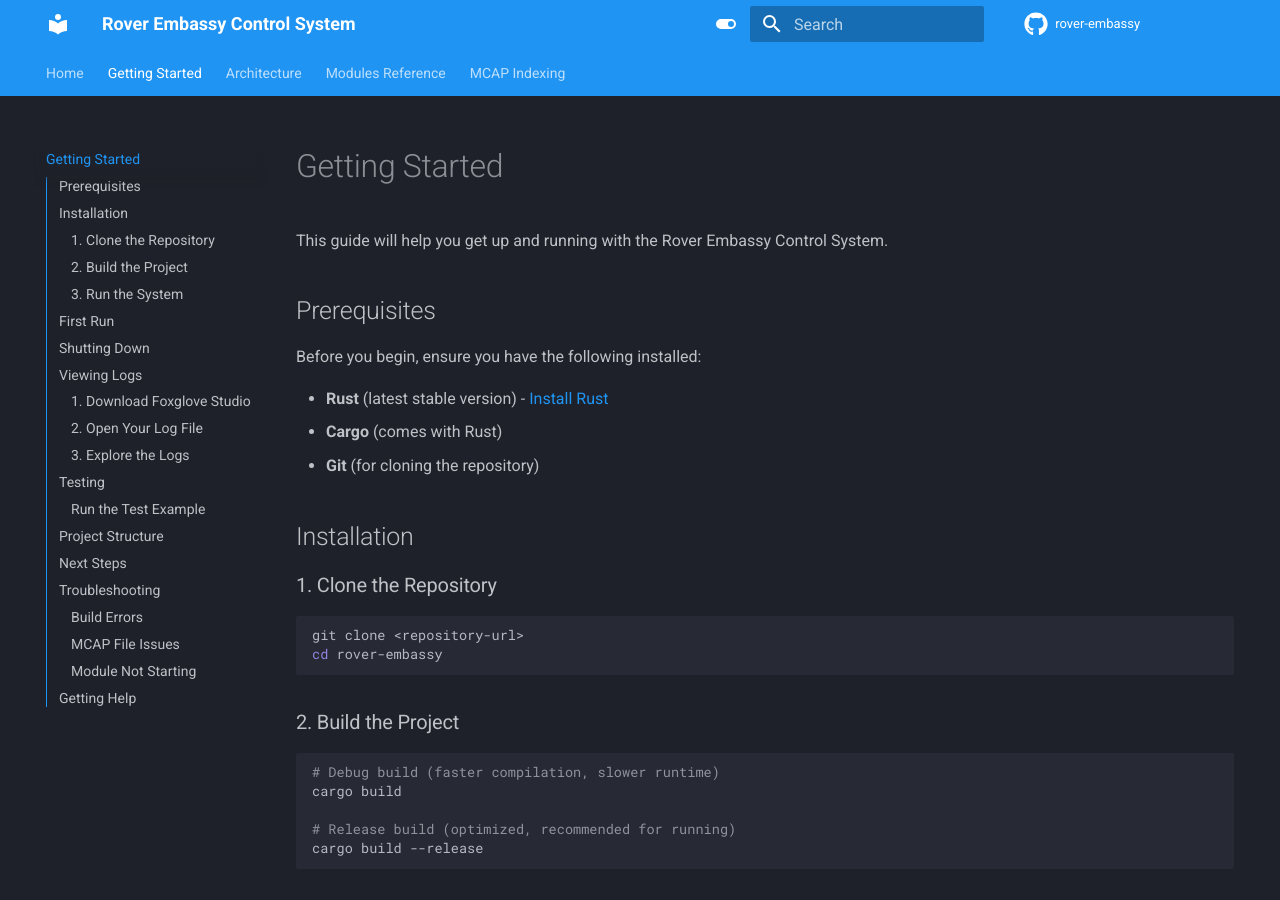
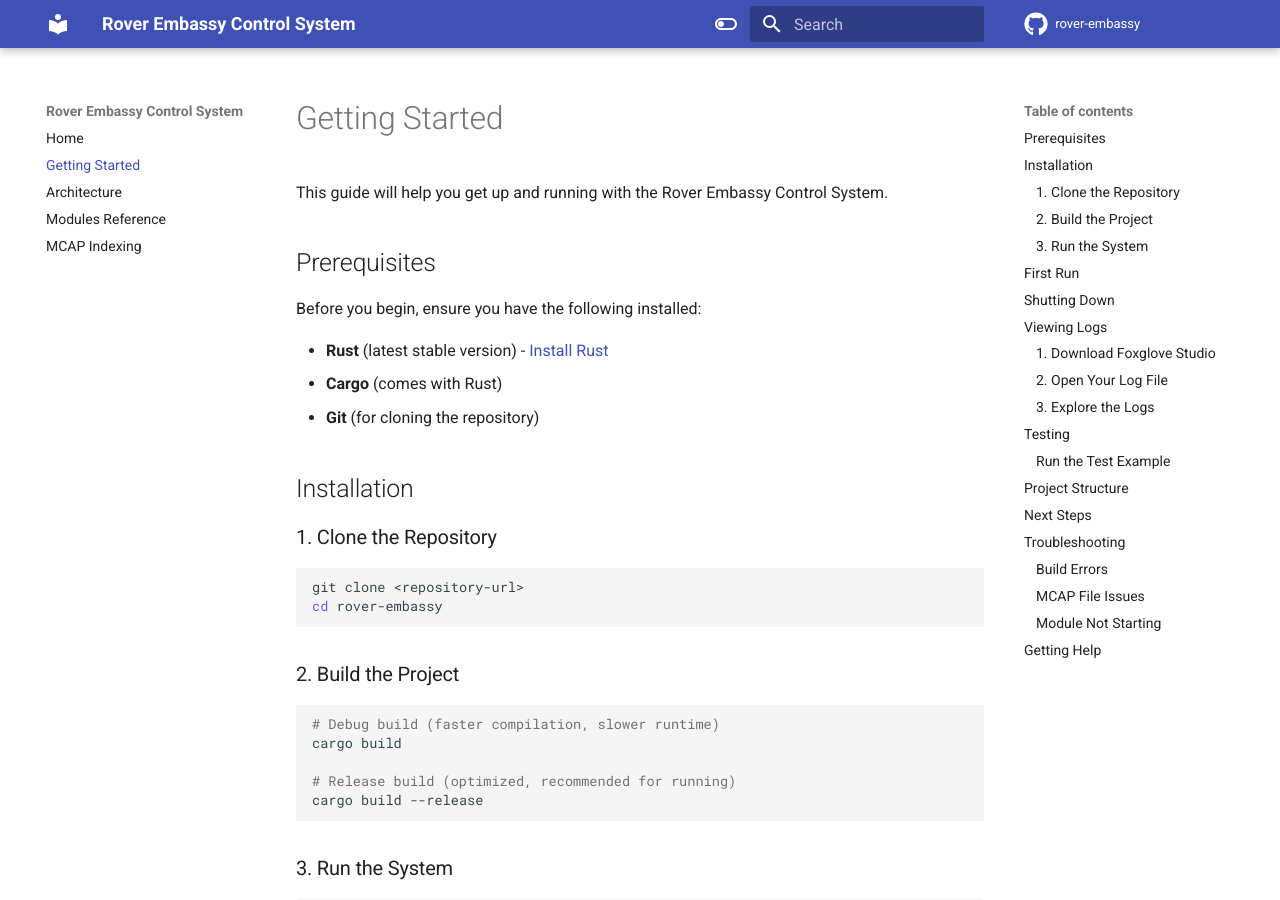
Before and after one commit to johnhalz/rover-embassy, an MkDocs documentation site: the page built from docs/getting-started.md, in a window 1280 px wide and 900 px high. Built offline with MkDocs 1.6.1 and Material for MkDocs 9.7.7, drawn with Linux system fonts in a browser that asks for light colours; comment, search, counter and statistics services are not loaded.

Commit message:
Simplifying mkdocs file

```diff
--- a/mkdocs.yml
+++ b/mkdocs.yml
@@ -7,29 +7,19 @@ edit_uri: edit/main/docs/
 theme:
   name: material
   palette:
-    - scheme: slate
-      primary: blue
-      accent: blue
+    - media: "(prefers-color-scheme: light)"
+      scheme: default
+      toggle:
+        icon: material/toggle-switch-off-outline
+        name: Switch to dark mode
+    - media: "(prefers-color-scheme: dark)"
+      scheme: slate
       toggle:
         icon: material/toggle-switch
         name: Switch to light mode
-    - media: "(prefers-color-scheme: light)"
-      scheme: default
-      primary: blue
-      accent: blue
-      toggle:
-        icon: material/toggle-switch-off-outline
-        name: Switch to dark mode
   features:
     - search.suggest
     - content.tabs.link
-    - content.code.annotate
-    - navigation.tabs
-    - navigation.sections
-    - navigation.expand
-    - navigation.top
-    - navigation.tracking
-    - toc.integrate
   icon:
     repo: fontawesome/brands/github
 
@@ -43,27 +33,23 @@ markdown_extensions:
       anchor_linenums: true
   - pymdownx.inlinehilite
   - pymdownx.snippets
-  - pymdownx.superfences:
-      custom_fences:
-        - name: mermaid
-          class: mermaid
+  - pymdownx.superfences
   - pymdownx.keys
   - def_list
   - pymdownx.tasklist:
       custom_checkbox: true
+  - pymdownx.superfences
   - pymdownx.tabbed:
       alternate_style: true
   - tables
   - admonition
   - pymdownx.details
-  - attr_list
-  - md_in_html
+  - pymdownx.superfences
 
 extra_javascript:
   - javascripts/mathjax.js
-#   - https://polyfill.io/v3/polyfill.min.js?features=es6
-#   - https://cdn.jsdelivr.net/npm/mathjax@3/es5/tex-mml-chtml.js
-#   - https://cdn.jsdelivr.net/npm/mermaid@10/dist/mermaid.min.js
+  - https://polyfill.io/v3/polyfill.min.js?features=es6
+  - https://cdn.jsdelivr.net/npm/mathjax@3/es5/tex-mml-chtml.js
 
 # extra_css:
 #   - stylesheets/extra.css
```
